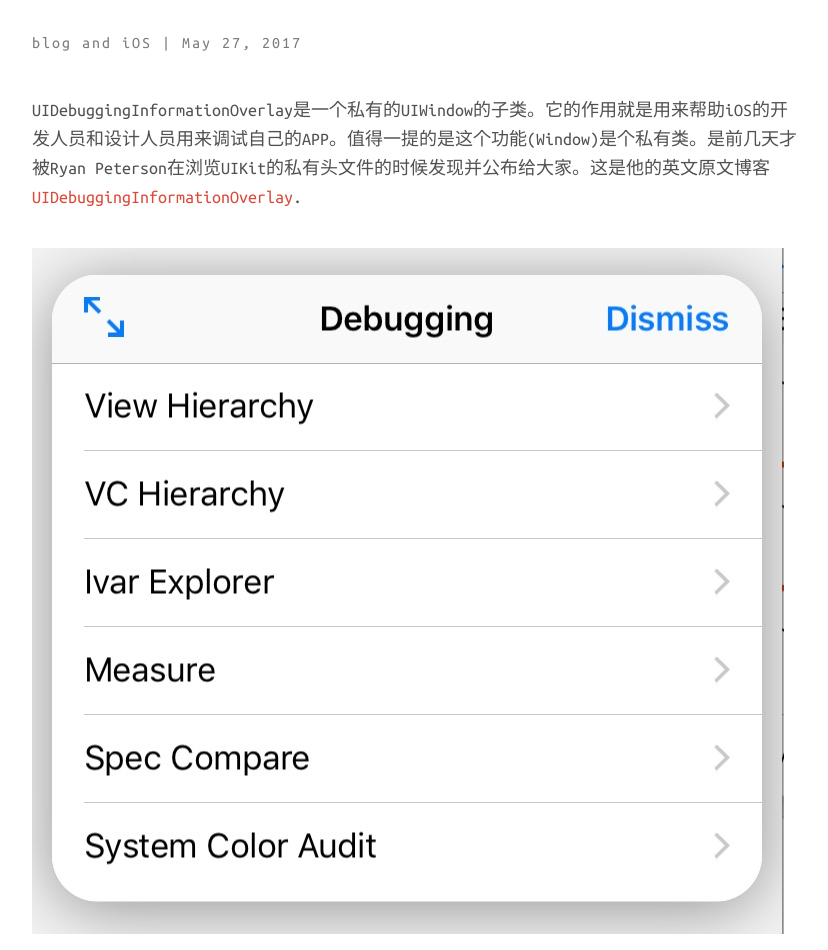
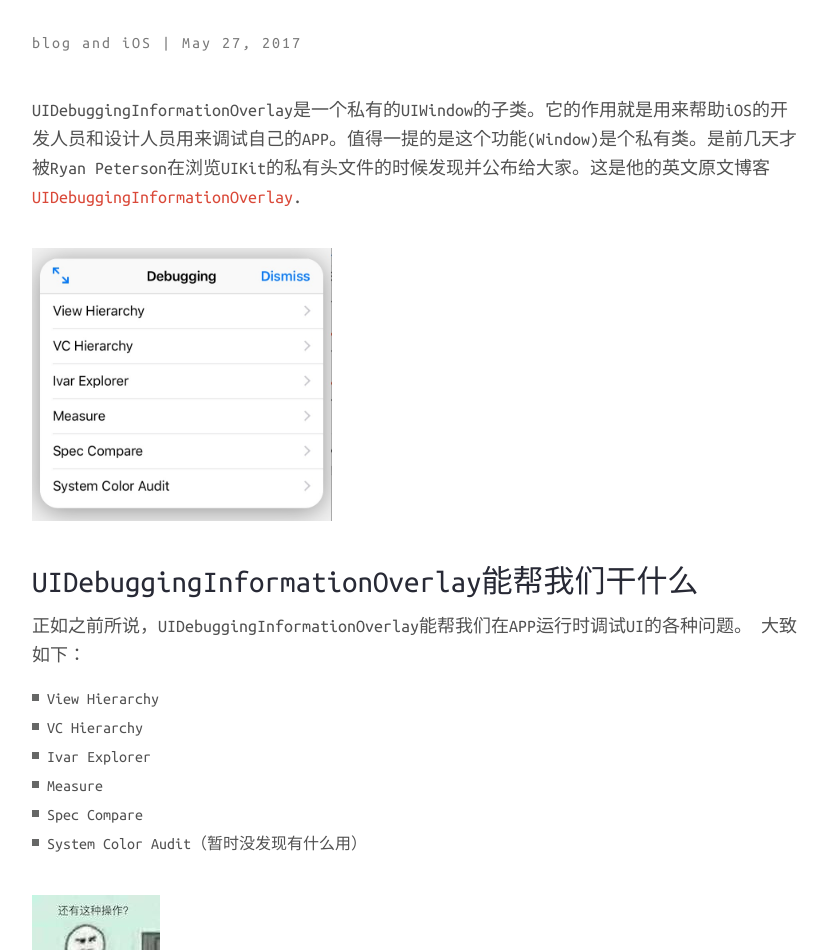
Before and after one commit to Khala-wan/Khala-wan.github.io, a Jekyll site: the page built from _posts/2017-05-27-iOS-骚操作-UIDebuggingInformationOverlay.markdown, in a window 1280 px wide. Shown: the part 319-1269 px from the top of the page, without its empty margins (224-1052 px from the left). Built offline with Jekyll 4.4.1, drawn with Linux system fonts in a browser that asks for light colours; nearby versions of some CDN libraries.

Commit message:
UIDebuggingInformationOverlay

```diff
--- a/_posts/2017-05-27-iOS-骚操作-UIDebuggingInformationOverlay.markdown
+++ b/_posts/2017-05-27-iOS-骚操作-UIDebuggingInformationOverlay.markdown
@@ -11,7 +11,8 @@
 
 UIDebuggingInformationOverlay是一个私有的UIWindow的子类。它的作用就是用来帮助iOS的开发人员和设计人员用来调试自己的APP。值得一提的是这个功能(Window)是个私有类。是前几天才被Ryan Peterson在浏览UIKit的私有头文件的时候发现并公布给大家。这是他的英文原文博客[UIDebuggingInformationOverlay](http://ryanipete.com/blog/ios/swift/objective-c/uidebugginginformationoverlay/).
 
-![img](https://github.com/Khala-wan/Khala-wan.github.io/raw/master/resource/UIDebuggingInformationOverlay-0.jpg??imageMogr2/auto-orient/strip%7CimageView2/2/w/100)
+<img width="300" height="300" src="https://github.com/Khala-wan/Khala-wan.github.io/raw/master/resource/UIDebuggingInformationOverlay-0.jpg"/>
+
 
 ## UIDebuggingInformationOverlay能帮我们干什么
 
@@ -25,7 +26,6 @@
 * System Color Audit（暂时没发现有什么用）
 
 ![img](https://github.com/Khala-wan/Khala-wan.github.io/raw/master/resource/UIDebuggingInformationOverlay-1.jpg)
-<img width="1500" height="1500" src="http://img.blog.csdn.net/20161028230559575"/>
 
 ## View Hierarchy (查看视图层级)
 
```
